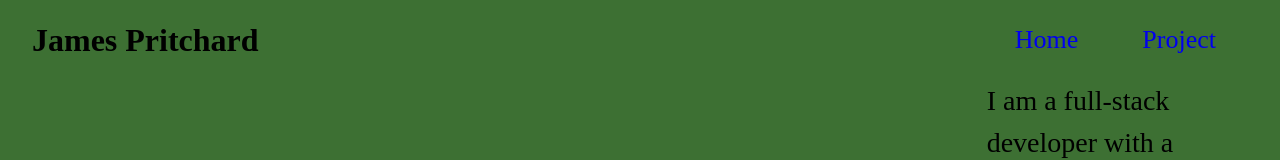
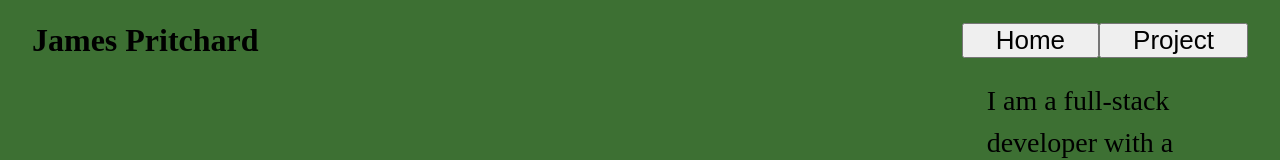
Before and after one commit to SuedePritch/legendary-bucktooth-barnacle, a React (Create React App) app: page / in a window 1280 px wide. Shown: the top 160 px of the page. Built offline with nearby package versions, Linux system fonts and the light colour scheme.

Commit message:
conditional render content

```diff
--- a/src/App.js
+++ b/src/App.js
@@ -1,20 +1,16 @@
-import {BrowserRouter as Router, Routes, Route} from 'react-router-dom'
+
 import './App.css';
 import Header from './components/Header';
 import Footer from './components/Footer';
-import About from './components/About';
-import Project from './components/Project';
+import Content from './components/Content'
+import { useState } from 'react';
 
 function App() {
+  const [page ,setPage] = useState('Home')
   return (
     <div className="App">
-      <Header />
-        <Router>
-          <Routes>
-              <Route path="/" element={<About />}></Route>
-              <Route path="/project" element={<Project />}></Route>
-          </Routes>
-        </Router>
+      <Header state={{page, setPage}}/>
+      <Content state={{page, setPage}} />
       <Footer/>
     </div>
   );
--- /dev/null
+++ b/src/components/Content.jsx
@@ -0,0 +1,20 @@
+import React from 'react'
+
+import About from './About';
+import Project from './Project';
+
+function Content(props) {
+    let currentPage;
+    if (props.state.page === "Home") {
+        currentPage = <About />
+    } else if(props.state.page === "Project"){
+        currentPage = <Project/>
+    } else {
+        console.log('ERROR');
+    }
+  return (
+    <div>{currentPage}</div>
+  )
+}
+
+export default Content
--- a/src/components/Header.jsx
+++ b/src/components/Header.jsx
@@ -2,11 +2,12 @@ import React from 'react'
 import './Header.css'
 import Navbar from './Navbar'
 
-function Header() {
+function Header(props){
+
     return (
         <div className='header'>
             <h1>James Pritchard</h1>
-            <Navbar></Navbar>
+            <Navbar state={props.state}></Navbar>
         </div>
     )
 }
--- a/src/components/Navbar.jsx
+++ b/src/components/Navbar.jsx
@@ -1,12 +1,15 @@
 import React from 'react';
 import './Navbar.css';
 
-function Navbar() {
+function Navbar(props) {
+    console.log(props.state.page);
+
     return (
     <div className='navbar'>
         <div className="navlinks">
-            <a href="/">Home</a>
-            <a href="/project">Project</a>
+            <button onClick={() => props.state.setPage("Home")}>Home</button>
+            <button onClick={() => props.state.setPage("Project")}>Project</button>
+
         </div>
     </div>
     )
```
